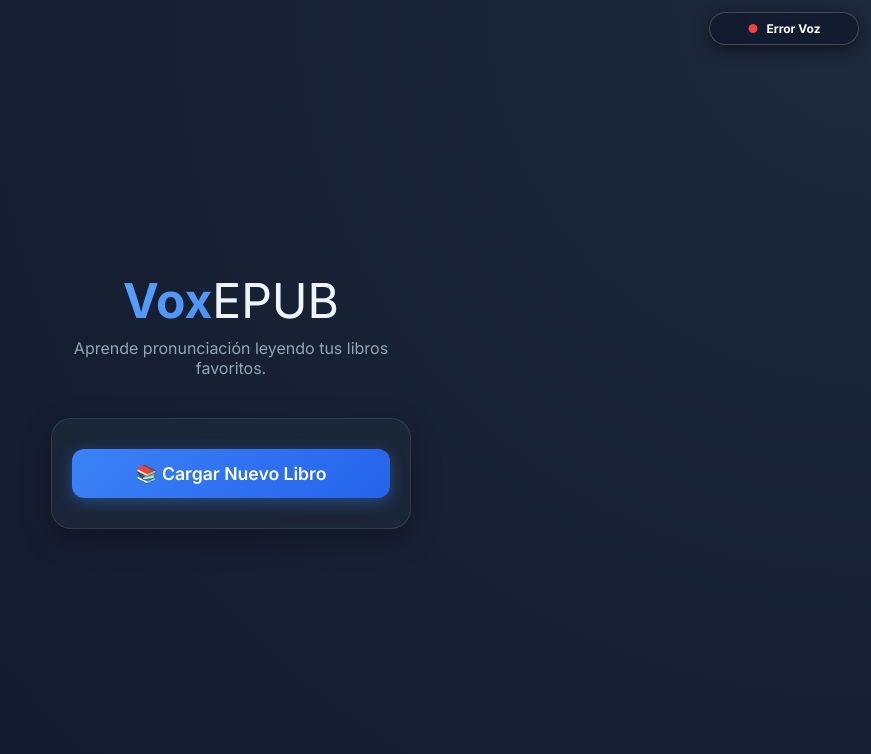
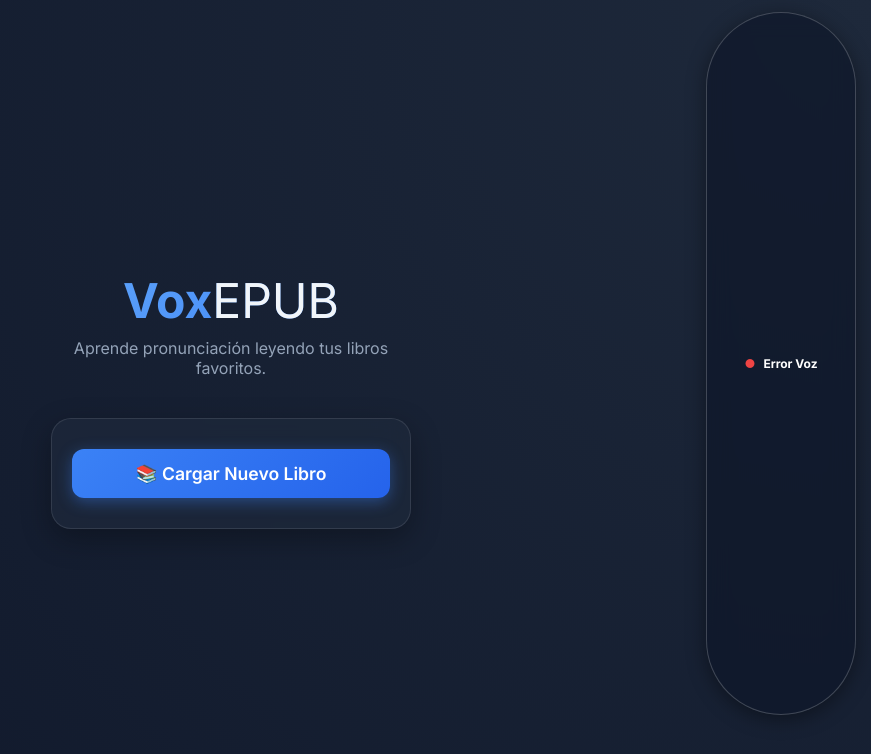
Before and after one commit to josecarlosmartin1-crypto/lector_libros_sherpa, a plain HTML site: page index.html in a window 1280 px wide. Shown: the whole page, without its empty margins (409-1280 px from the left). Drawn offline with nearby package versions, Linux system fonts and the light colour scheme; no server answers.

Commit message:
Add files via upload

```diff
--- a/style.css
+++ b/style.css
@@ -391,6 +391,14 @@ button:active {
 }
 
 /* Estilos de TTS y Descargas */
+.tts-badge.global-badge {
+    position: fixed;
+    bottom: 85px;
+    right: 15px;
+    z-index: 1000;
+    box-shadow: 0 4px 20px rgba(0, 0, 0, 0.4);
+}
+
 .tts-badge {
     position: fixed;
     top: 12px;
```
